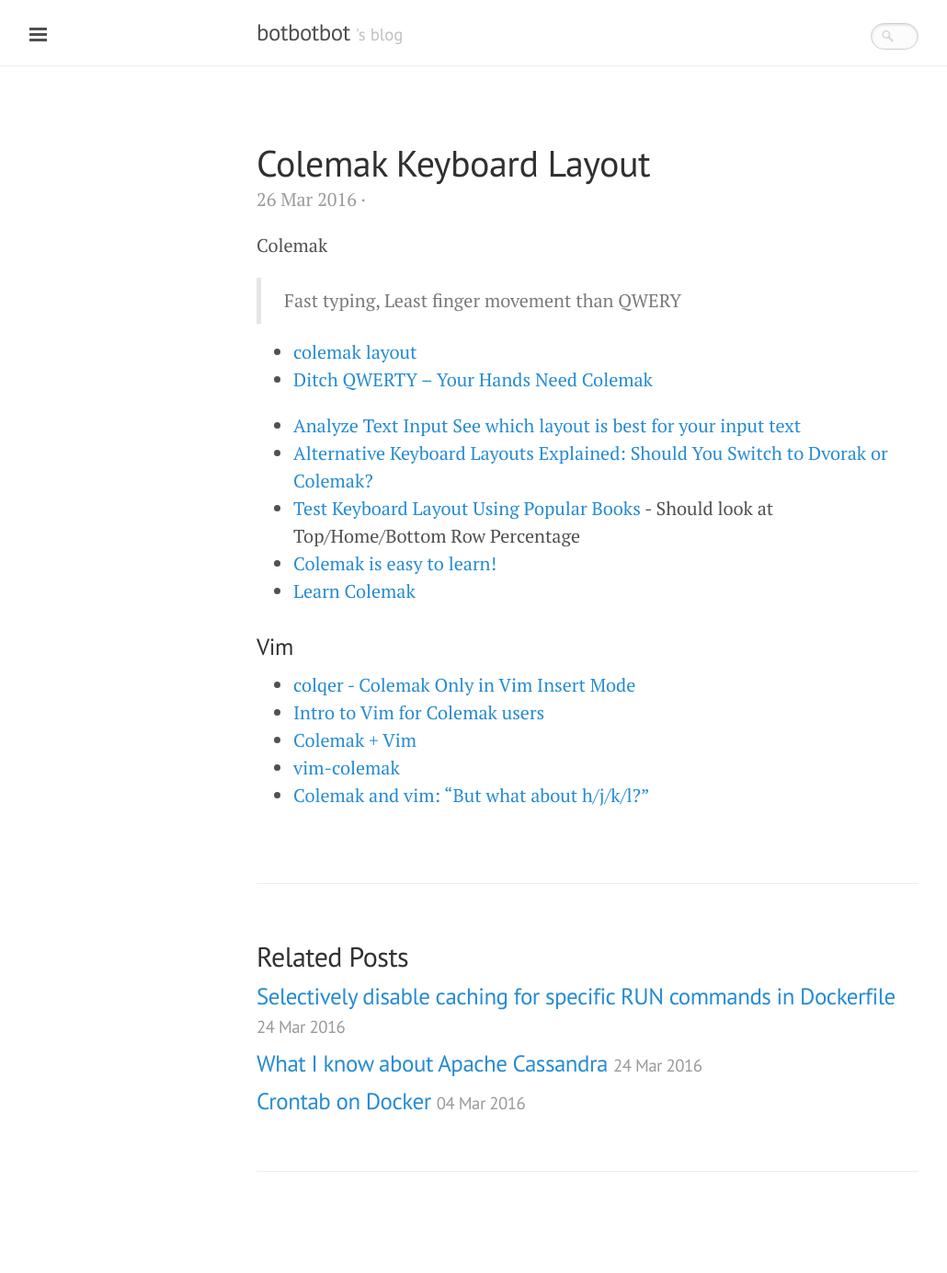
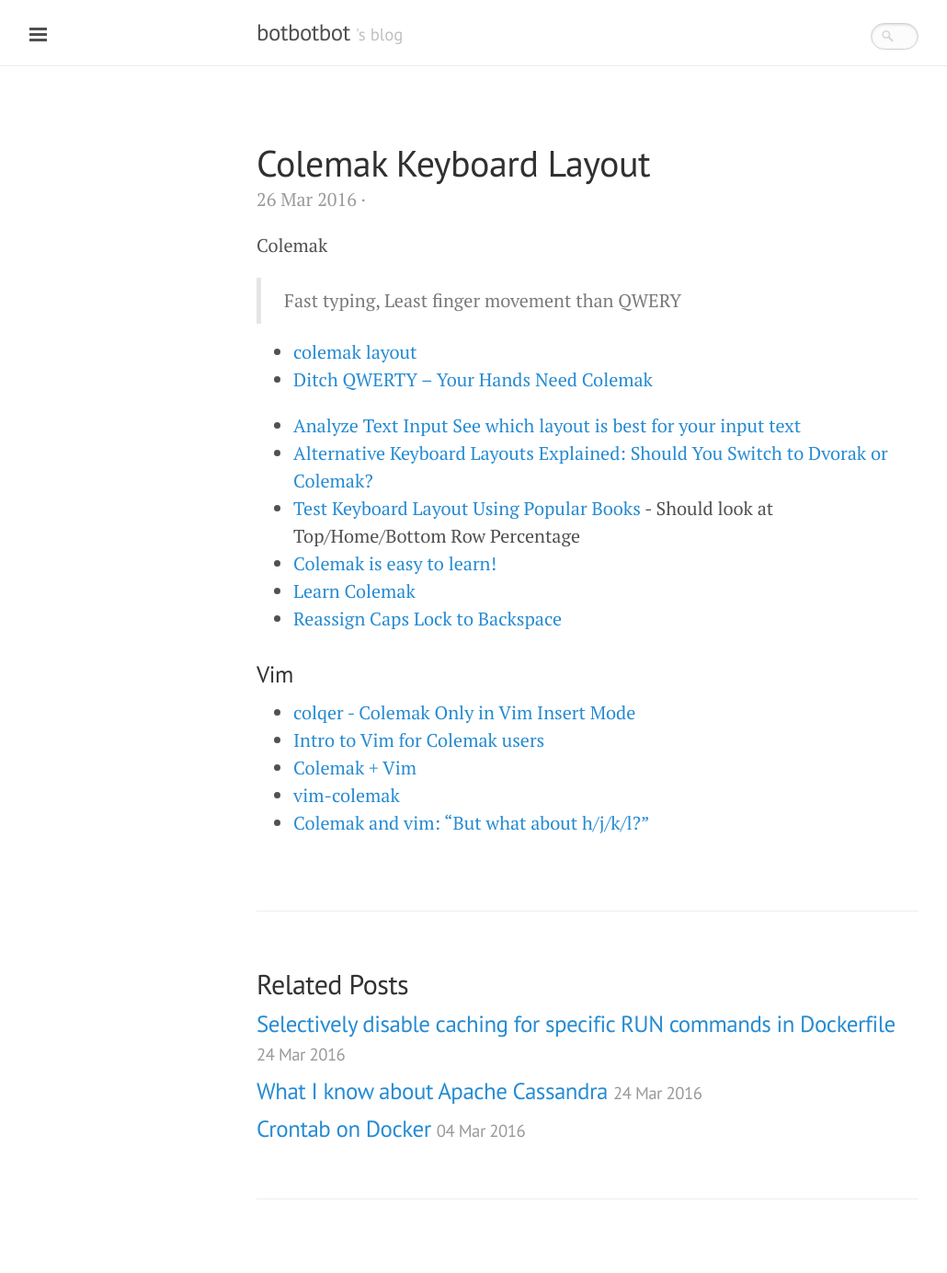
Before and after one commit to ibotdotout/ibotdotout.github.io, a Jekyll site: the page built from _posts/2016-03-26-colemak.md, in a window 1280 px wide. Shown: the whole page at 92% size, without its empty margins (1-1031 px from the left). Built offline with Jekyll 4.4.1, drawn with Linux system fonts in a browser that asks for light colours; nearby versions of some CDN libraries; Markdown is read by kramdown in place of the engine named in the settings; comment, search, counter and statistics services are not loaded; before the commit the page ends 1354 px from its top, so only the background shows below that.

Commit message:
Add caplock to delete

```diff
--- a/_posts/2016-03-26-colemak.md
+++ b/_posts/2016-03-26-colemak.md
@@ -19,6 +19,7 @@ Colemak
 * [Test Keyboard Layout Using Popular Books](http://www.workmanlayout.com/blog/#popbooks) -  Should look at Top/Home/Bottom Row Percentage
 * [Colemak is easy to learn!](https://sermoa.wordpress.com/2011/12/22/colemak-is-easy-to-learn/)
 * [Learn Colemak](http://thetypingcat.com/course/colemak)
+* [Reassign Caps Lock to Backspace](http://alexarmstrong.net/2015/01/reassign-capslock-to-backspace/)
 
 ### Vim
 
```
